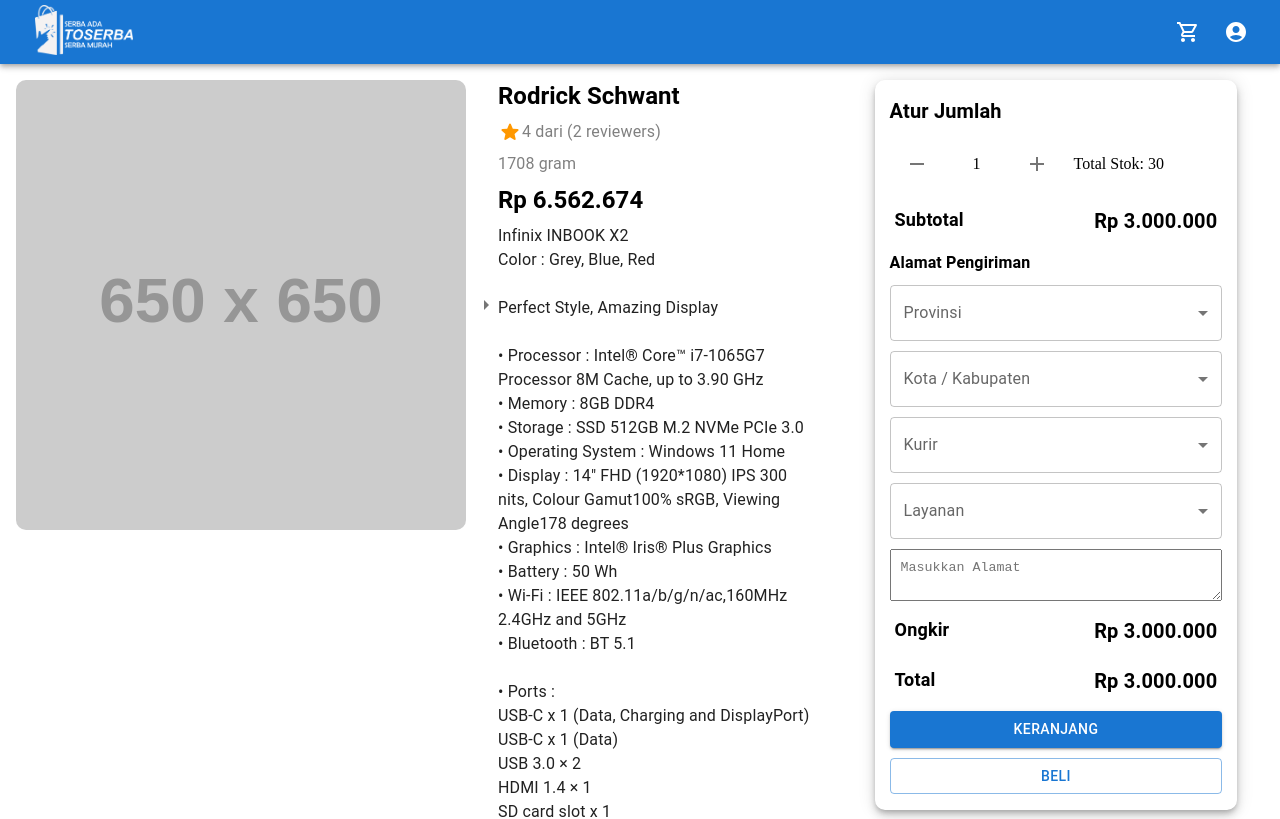
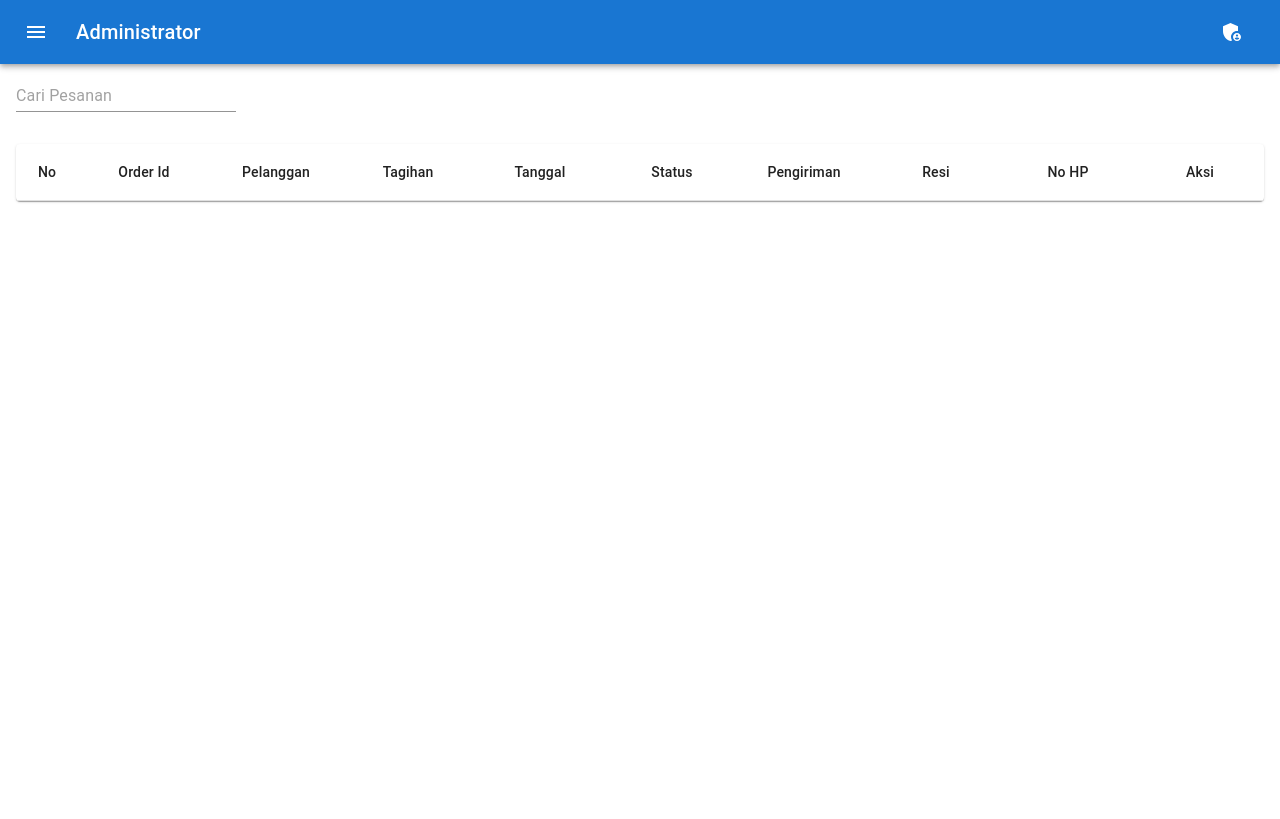
Before and after one commit to Chairilashar99/ecmrce_, a React (Vite) app in the folder client/: page /admin-pesanan in a window 1280 px wide. Shown: the top 819 px of the page. Built offline with nearby package versions, Linux system fonts and the light colour scheme.

Commit message:
feat(admin): slicing admin-pelanggan

```diff
--- a/client/src/App.jsx
+++ b/client/src/App.jsx
@@ -8,6 +8,7 @@
 import Dashboard from "./pages/admin/dashboard/Dashboard";
 import UsersPage from "./pages/admin/users/UsersPage";
 import ProductsPage from "./pages/admin/products/ProductsPage";
+import OrdersPage from "./pages/admin/orders/OrdersPage";
 
 function App() {
 	return (
@@ -22,6 +23,7 @@
 				<Route path="/admin-dashboard" element={<Dashboard />} />
 				<Route path="/admin-pelanggan" element={<UsersPage />} />
 				<Route path="/admin-produk" element={<ProductsPage />} />
+				<Route path="/admin-pesanan" element={<OrdersPage />} />
 			</Routes>
 		</BrowserRouter>
 	);
--- /dev/null
+++ b/client/src/pages/admin/orders/OrderTable.jsx
@@ -0,0 +1,76 @@
+import {
+	Paper,
+	Table,
+	TableCell,
+	TableContainer,
+	TableHead,
+	TableRow,
+} from "@mui/material";
+
+const columns = [
+	{
+		label: "No",
+		with: 30,
+	},
+	{
+		label: "Order Id",
+		with: 100,
+	},
+	{
+		label: "Pelanggan",
+		with: 100,
+	},
+	{
+		label: "Tagihan",
+		with: 100,
+	},
+	{
+		label: "Tanggal",
+		with: 100,
+	},
+	{
+		label: "Status",
+		with: 100,
+	},
+	{
+		label: "Pengiriman",
+		with: 100,
+	},
+	{
+		label: "Resi",
+		with: 100,
+	},
+	{
+		label: "No HP",
+		with: 100,
+	},
+	{
+		label: "Aksi",
+		with: 100,
+	},
+];
+
+const OrderTable = () => {
+	return (
+		<Paper>
+			<TableContainer>
+				<Table>
+					<TableHead>
+						<TableRow>
+							{columns.map((column, index) => (
+								<TableCell
+									align="center"
+									key={index}
+									sx={{ minWidth: column.with }}>
+									{column.label}
+								</TableCell>
+							))}
+						</TableRow>
+					</TableHead>
+				</Table>
+			</TableContainer>
+		</Paper>
+	);
+};
+
+export default OrderTable;
--- /dev/null
+++ b/client/src/pages/admin/orders/OrdersPage.jsx
@@ -0,0 +1,23 @@
+import AdminBar from "../components/appBar/AdminBar";
+import { Box, Input } from "@mui/material";
+import OrderTable from "./OrderTable";
+
+const OrdersPage = () => {
+	return (
+		<Box sx={{ height: "100vh" }}>
+			<AdminBar />
+
+			{/*SEARCH FUNCTION*/}
+
+			<Box sx={{ p: 2 }}>
+				<Input placeholder="Cari Pesanan" />
+			</Box>
+
+			<Box sx={{ p: 2 }}>
+				<OrderTable />
+			</Box>
+		</Box>
+	);
+};
+
+export default OrdersPage;
```
